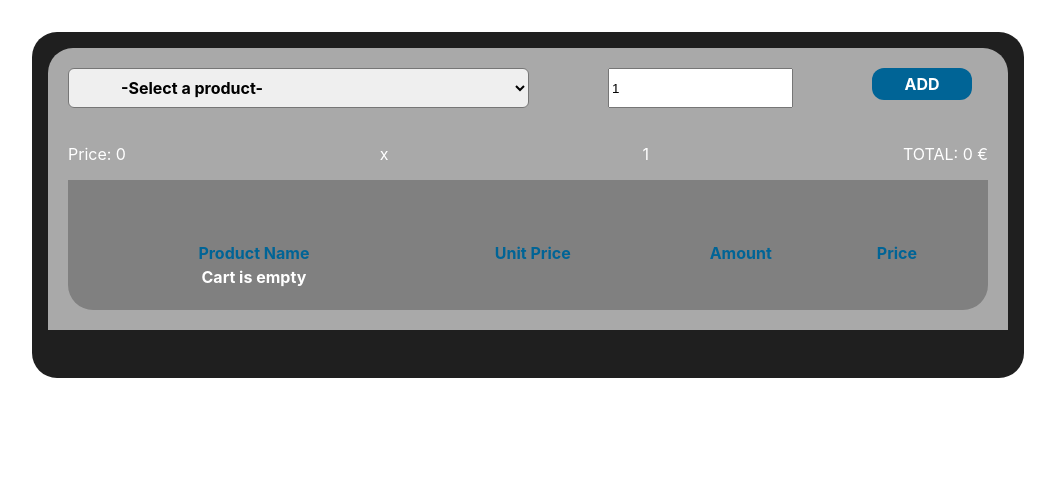
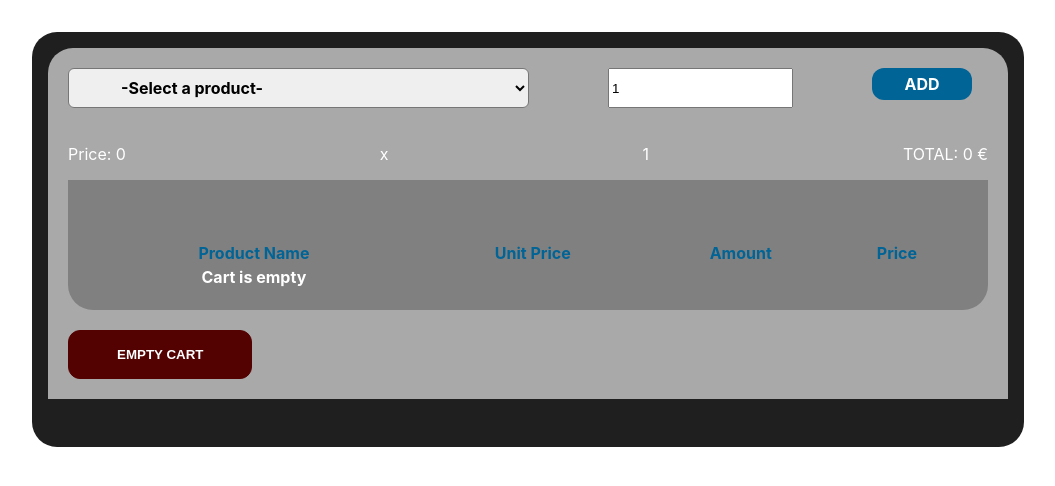
Before and after one commit to ivevil/cart-challenge, a React (Create React App) app: page / in a window 1280 px wide. Shown: the top 486 px of the page, without its empty margins (112-1167 px from the left). Built offline with nearby package versions, Linux system fonts and the light colour scheme.

Commit message:
Add Empty cart button and its functionality

```diff
--- a/src/App.tsx
+++ b/src/App.tsx
@@ -43,6 +43,12 @@ const App: React.FC = () => {
     dispatch({ type: "REMOVE_THE_PRODUCT", payload: id })
   }
 
+  const clearCart = () => {
+    dispatch({
+      type: "CLEAR_CART", payload: product
+    })
+  }
+
   useEffect(() => {
     fetch('products.json')
       .then(response => response.json())
@@ -83,6 +89,7 @@ const App: React.FC = () => {
           <Amount amount={amount} updateAmount={setAmount} product={product} />
           <button onClick={handleClick} className="cart__button-add-product">ADD</button>
         </div>
+        <div className='cart__products'>
           <div className={`box ${error !== '' ? "cart__error-message" : "hidden"}`}>{error}</div>
           <div className="cart__message">
             <p>Price: {product !== undefined ? product.price : "0"}</p>
@@ -121,6 +128,10 @@ const App: React.FC = () => {
               </tbody>
             </table>
           </div>
+        </div>
+        <div className='cart__final'>
+          <button onClick={clearCart} className="cart__button-remove-products">EMPTY CART</button>
+        </div>
       </Layout>
     </ctx.Provider >
   )
--- a/src/layout/layout.css
+++ b/src/layout/layout.css
@@ -54,3 +54,19 @@
   .cart__button-remove-product svg {
     fill: white;
   }
+
+  .cart__button-remove-products {
+    display: flex;
+    align-items: center;
+    width: auto;
+    margin-top: 20px;
+    justify-content: center;
+    padding: 1rem 3rem;
+    border: 1px solid #530101;
+    background-color: #530101;
+    color: white;
+    border-radius: 12px;
+    margin-right: 1rem;
+    font-weight: bold;
+    cursor: pointer;
+  }
--- a/src/reducer/index.tsx
+++ b/src/reducer/index.tsx
@@ -1,5 +1,4 @@
 import { StateInterface, ActionInterface, ProductInterface } from "../globalTypes";
-import { Product } from "../model/Product";
 
 export const initialState: StateInterface = {
     products: [],
@@ -57,6 +56,11 @@ export const reducerFn = (state: StateInterface, action: ActionInterface): State
                 ...state,
                 shoppingCart: prevCart
             }
+        case "CLEAR_CART":
+            return {
+                ...state,
+                shoppingCart: []
+            }
         default: return state
     }
 }
```
Lines whose indentation alone changed are shown as unchanged.
